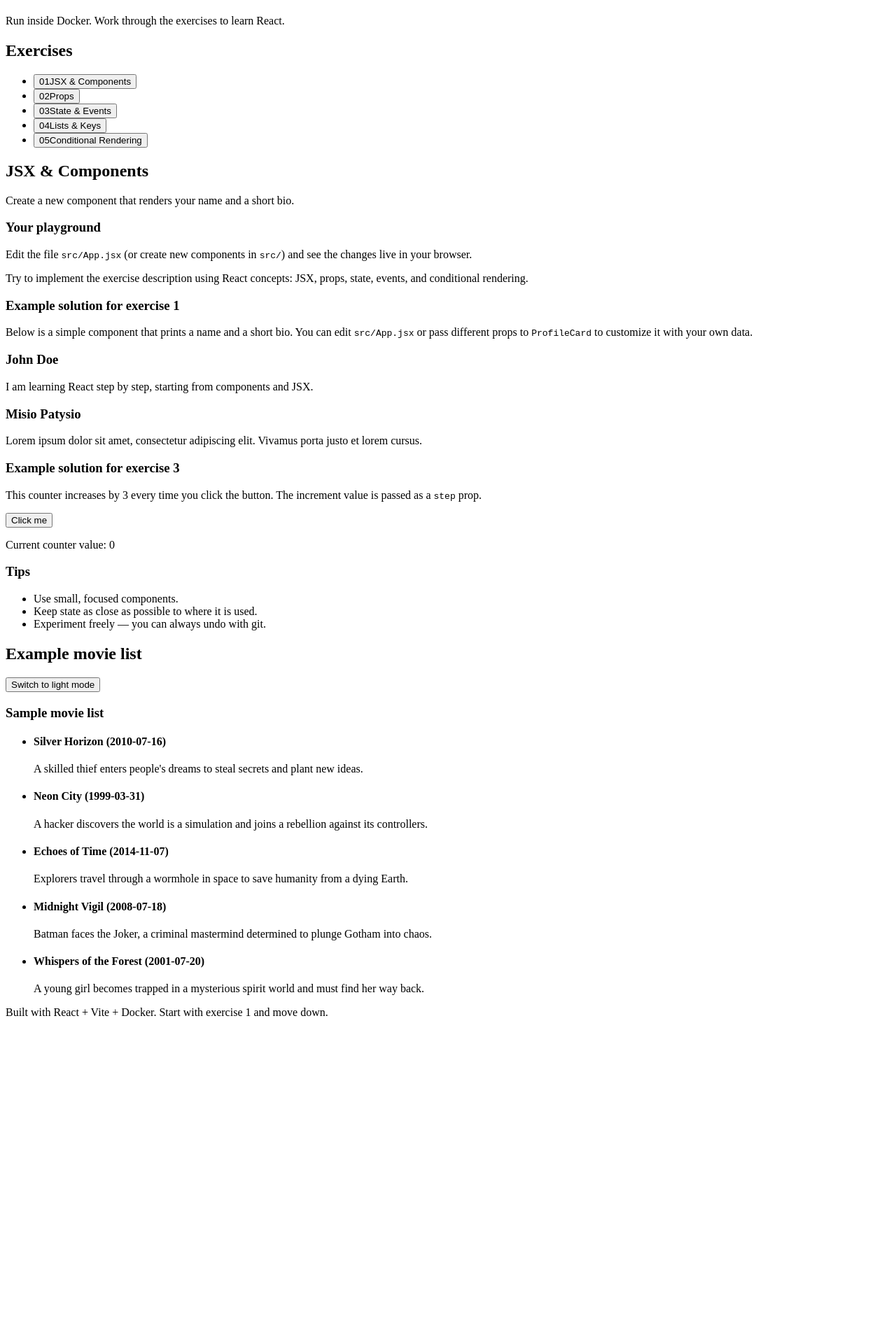
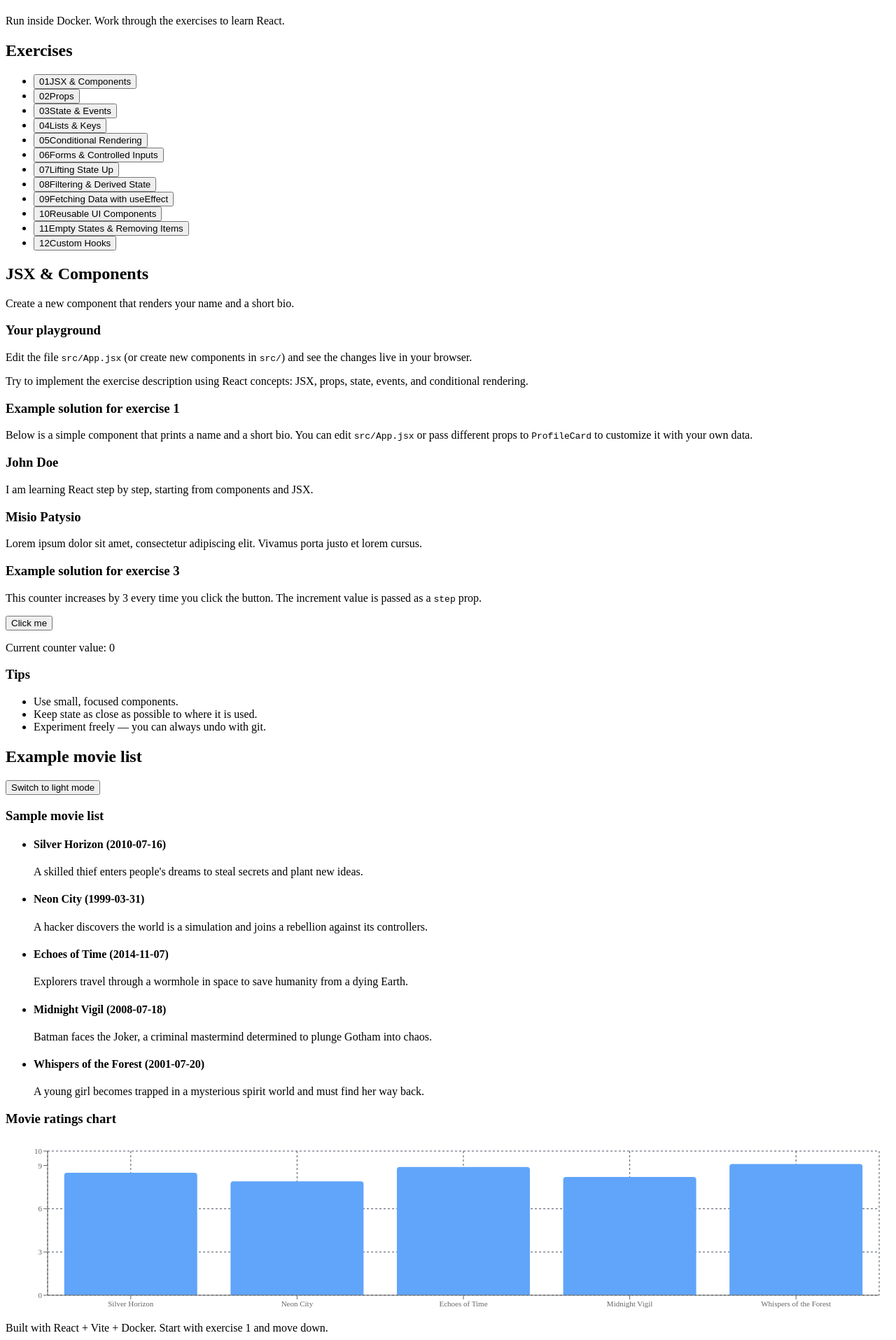
Before and after one commit to michalknioteksoftware/react, a React (Vite) app: page / in a window 1280 px wide. Shown: the part 59-1974 px from the top of the page at 70% size. Before the commit the page ends 1523 px from the top, so only its background shows below. Built offline with nearby package versions, Linux system fonts and the light colour scheme; the HTML template or start-up script is replaced by a standard one.

Commit message:
more exercises

```diff
--- a/package.json
+++ b/package.json
@@ -10,7 +10,8 @@
   },
   "dependencies": {
     "react": "^18.3.1",
-    "react-dom": "^18.3.1"
+    "react-dom": "^18.3.1",
+    "recharts": "^3.8.0"
   },
   "devDependencies": {
     "@vitejs/plugin-react-swc": "^3.7.0",
--- a/src/App.jsx
+++ b/src/App.jsx
@@ -2,6 +2,7 @@ import { useState } from "react";
 import ProfileCard from "./components/ProfileCard.jsx";
 import Counter from "./components/Counter.jsx";
 import MovieList from "./components/MovieList.jsx";
+import MovieRatingsChart from "./components/MovieRatingsChart.jsx";
 import { exercises } from "./data/exercises";
 import { sampleMovies } from "./data/sampleMovies";
 
@@ -109,6 +110,7 @@ function App() {
           Switch to {isMovieListDark ? "light" : "dark"} mode
         </button>
         <MovieList movies={sampleMovies} />
+        <MovieRatingsChart movies={sampleMovies} />
       </section>
 
       <footer className="footer">
--- /dev/null
+++ b/src/components/MovieRatingsChart.jsx
@@ -0,0 +1,20 @@
+import { BarChart, Bar, XAxis, YAxis, CartesianGrid, Tooltip, ResponsiveContainer } from "recharts";
+
+function MovieRatingsChart({ movies }) {
+  return (
+    <section className="movie-chart">
+      <h3>Movie ratings chart</h3>
+      <ResponsiveContainer width="100%" height={260}>
+        <BarChart data={movies} margin={{ top: 16, right: 16, bottom: 8, left: 0 }}>
+          <CartesianGrid strokeDasharray="3 3" stroke="#4b5563" />
+          <XAxis dataKey="title" tick={{ fontSize: 11 }} />
+          <YAxis domain={[0, 10]} tick={{ fontSize: 11 }} />
+          <Tooltip />
+          <Bar dataKey="rating" fill="#60a5fa" radius={[4, 4, 0, 0]} />
+        </BarChart>
+      </ResponsiveContainer>
+    </section>
+  );
+}
+
+export default MovieRatingsChart;
--- a/src/data/exercises.js
+++ b/src/data/exercises.js
@@ -29,4 +29,46 @@ export const exercises = [
     description:
       "Show a message only when a piece of state is true (e.g. “Dark mode on”).",
   },
+  {
+    id: 6,
+    title: "Forms & Controlled Inputs",
+    description:
+      "Create a form to add a movie (title, description, release date) using controlled inputs.",
+  },
+  {
+    id: 7,
+    title: "Lifting State Up",
+    description:
+      "Keep the movie list state in App and pass callbacks to child components to add new movies.",
+  },
+  {
+    id: 8,
+    title: "Filtering & Derived State",
+    description:
+      "Add a search box that filters the movie list by title without storing the filtered list in state.",
+  },
+  {
+    id: 9,
+    title: "Fetching Data with useEffect",
+    description:
+      "Fetch data from a public API, show loading and error states, and render the loaded items.",
+  },
+  {
+    id: 10,
+    title: "Reusable UI Components",
+    description:
+      "Create a generic Card component and use it to wrap other parts of the UI like the counter or profile.",
+  },
+  {
+    id: 11,
+    title: "Empty States & Removing Items",
+    description:
+      "Allow removing movies and show a friendly message when the list becomes empty.",
+  },
+  {
+    id: 12,
+    title: "Custom Hooks",
+    description:
+      "Extract a reusable useToggle hook and use it in at least two places (e.g. dark/light toggle).",
+  },
 ];
--- a/src/data/sampleMovies.js
+++ b/src/data/sampleMovies.js
@@ -4,29 +4,34 @@ export const sampleMovies = [
     description:
       "A skilled thief enters people's dreams to steal secrets and plant new ideas.",
     releaseDate: "2010-07-16",
+    rating: 8.5,
   },
   {
     title: "Neon City",
     description:
       "A hacker discovers the world is a simulation and joins a rebellion against its controllers.",
     releaseDate: "1999-03-31",
+    rating: 7.9,
   },
   {
     title: "Echoes of Time",
     description:
       "Explorers travel through a wormhole in space to save humanity from a dying Earth.",
     releaseDate: "2014-11-07",
+    rating: 8.9,
   },
   {
     title: "Midnight Vigil",
     description:
       "Batman faces the Joker, a criminal mastermind determined to plunge Gotham into chaos.",
     releaseDate: "2008-07-18",
+    rating: 8.2,
   },
   {
     title: "Whispers of the Forest",
     description:
       "A young girl becomes trapped in a mysterious spirit world and must find her way back.",
     releaseDate: "2001-07-20",
+    rating: 9.1,
   },
 ];
--- a/src/styles/styles.css
+++ b/src/styles/styles.css
@@ -219,6 +219,10 @@ body {
   color: #111827;
 }
 
+.movie-chart {
+  margin-top: 1.25rem;
+}
+
 @media (max-width: 768px) {
   .layout {
     grid-template-columns: minmax(0, 1fr);
```
Also changed, not shown: 1 other file (tests, documents, lock files or other folders).
